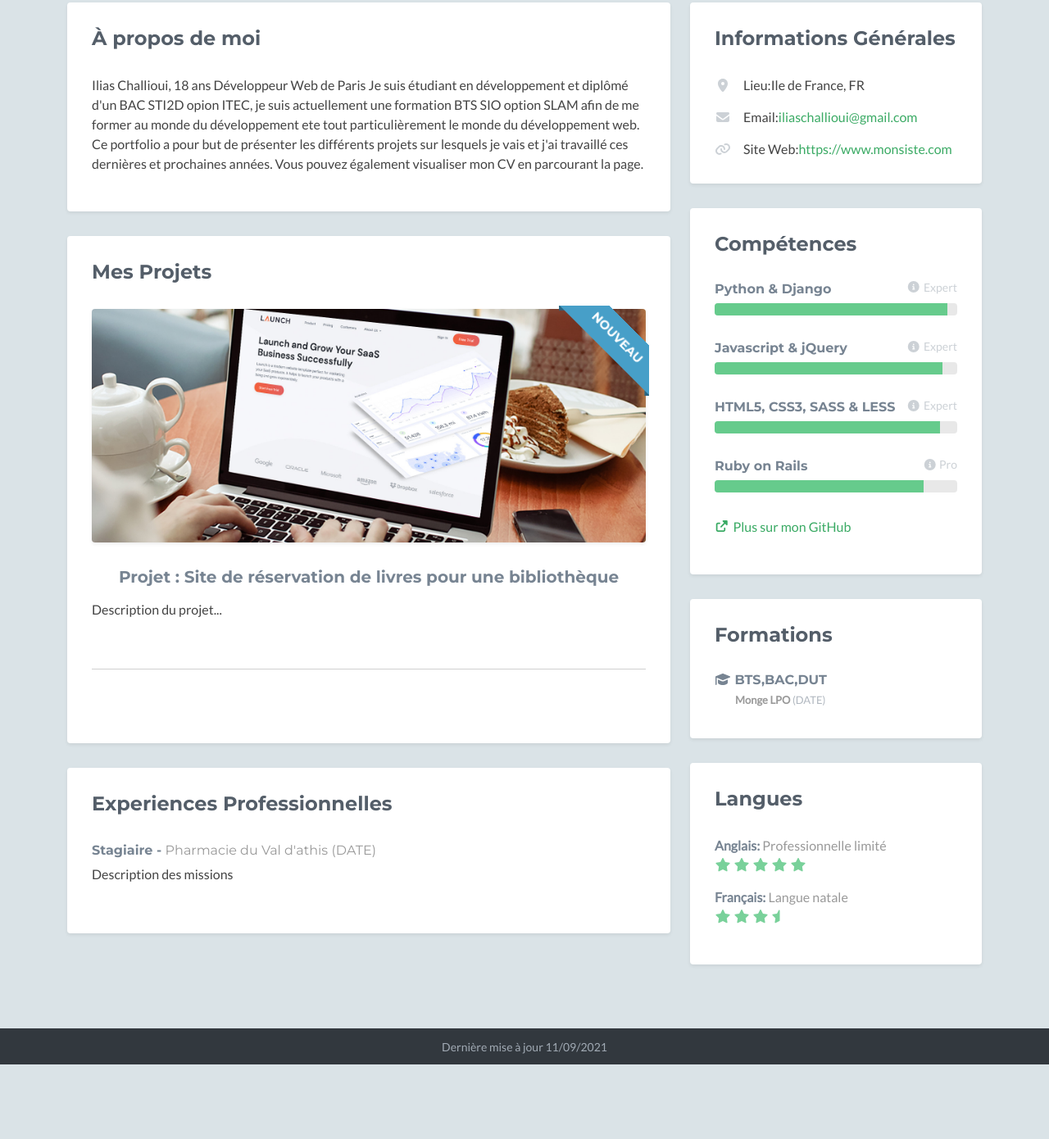
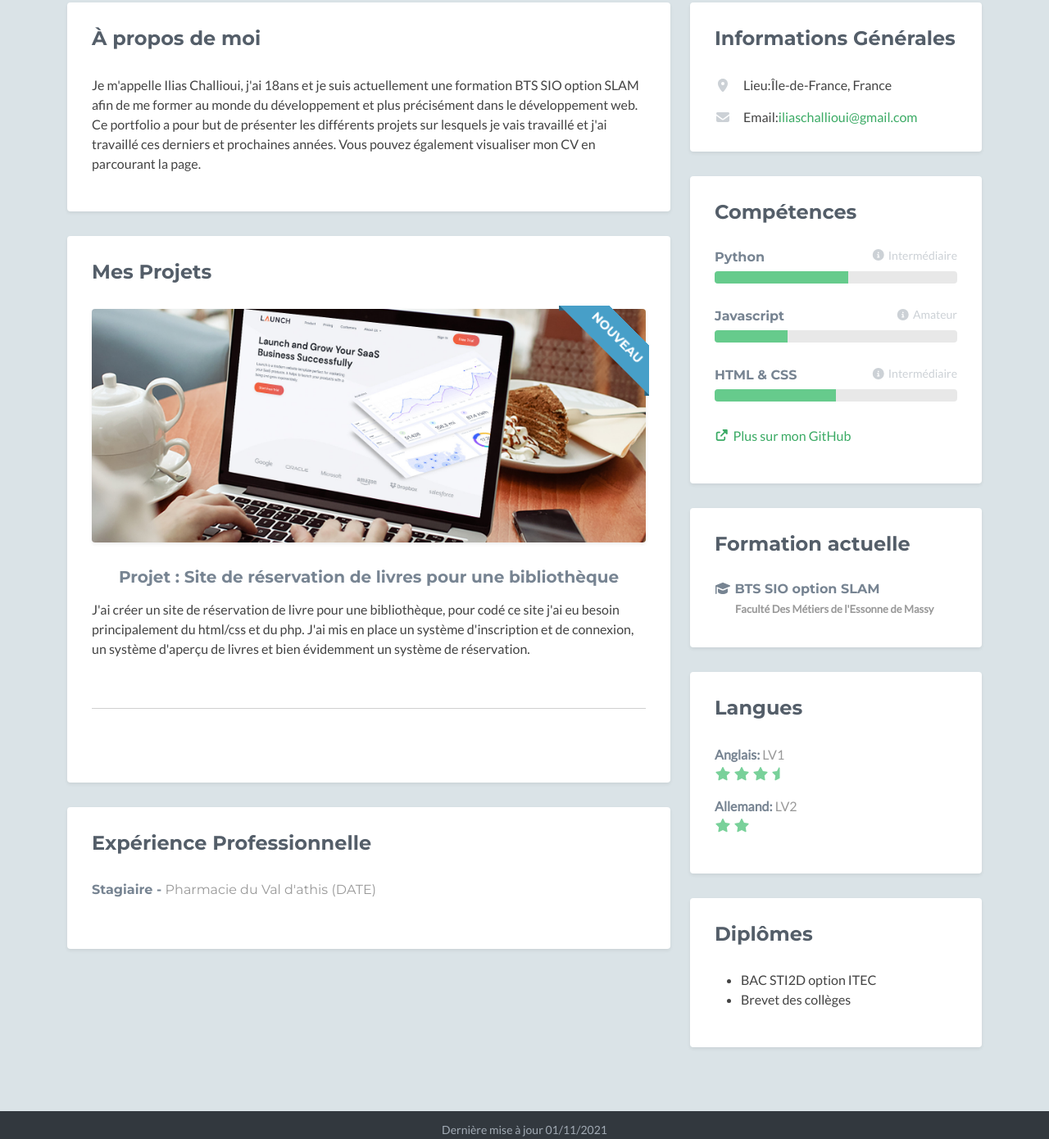
Before and after one commit to iliasalpha/Portefolio, a plain HTML site: page index.html in a window 1280 px wide. Shown: the part 611-2001 px from the top of the page at 82% size. Before the commit the page ends 1910 px from the top, so only its background shows below. Drawn offline with nearby package versions, Linux system fonts and the light colour scheme; a script that the page names is missing.

Commit message:
Update Portfolio

```diff
--- a/index.html
+++ b/index.html
@@ -19,8 +19,8 @@
 
     <!-- github calendar css
     <link rel="stylesheet" href="assets/plugins/github-calendar/dist/github-calendar-responsive.css">
-    <!-- github activity css -->
-    <!-- <link rel="stylesheet" href="https://cdnjs.cloudflare.com/ajax/libs/octicons/2.0.2/octicons.min.css">
+    github activity css
+    <link rel="stylesheet" href="https://cdnjs.cloudflare.com/ajax/libs/octicons/2.0.2/octicons.min.css">
     <link rel="stylesheet" href="assets/plugins/github-activity/src/github-activity.css"> -->
 
     <!-- Theme CSS -->
@@ -63,11 +63,7 @@
                     <div class="section-inner shadow-sm rounded">
                         <h2 class="heading">À propos de moi</h2>
                         <div class="content">
-                            <p>Ilias Challioui, 18 ans
-                                Développeur Web de Paris
-                                Je suis étudiant en développement et diplômé d'un BAC STI2D opion ITEC, je suis actuellement une formation BTS SIO option SLAM afin de me former au monde du développement ete tout particulièrement le monde du développement web.
-                                Ce portfolio a pour but de présenter les différents projets sur lesquels je vais et j'ai travaillé ces dernières et prochaines années. Vous pouvez également visualiser mon CV en parcourant la page.
-                            </p>
+                            <p>Je m'appelle Ilias Challioui, j'ai 18ans et je suis actuellement une formation BTS SIO option SLAM afin de me former au monde du développement et plus précisément dans le développement web. Ce portfolio a pour but de présenter les différents projets sur lesquels je vais travaillé et j'ai travaillé ces derniers et prochaines années. Vous pouvez également visualiser mon CV en parcourant la page.</p>
 
                         </div><!--//content-->
                     </div><!--//section-inner-->
@@ -81,7 +77,7 @@
                             <div class="item featured text-center">
 
                                 <div class="featured-image has-ribbon">
-                                    <a href="https://themes.3rdwavemedia.com/bootstrap-templates/startup/launch-bootstrap-4-template-for-saas-businesses/" target="_blank">
+                                    <a>
                                     <img class="img-fluid project-image rounded shadow-sm" src="assets/images/projects/project-featured.jpg" alt="project name" />
                                     </a>
                                     <div class="ribbon">
@@ -92,7 +88,7 @@
                                 <h3 class="title mb-3"><a href="https://themes.3rdwavemedia.com/bootstrap-templates/startup/launch-bootstrap-4-template-for-saas-businesses/" target="_blank">Projet : Site de réservation de livres pour une bibliothèque</a></h3>
 
                                 <div class="desc text-start">
-                                    <p>Description du projet...</p>
+                                    <p>J'ai créer un site de réservation de livre pour une bibliothèque, pour codé ce site j'ai eu besoin principalement du html/css et du php. J'ai mis en place un système d'inscription et de connexion, un système d'aperçu de livres et bien évidemment un système de réservation.</p>
                                 </div><!--//desc-->
                             </div><!--//item-->
 
@@ -106,7 +102,7 @@
                                     <h3 class="title"><a href="https://themes.3rdwavemedia.com/bootstrap-templates/startup/coderpro-bootstrap-4-startup-template-for-software-projects/" target="_blank">CoderPro - Boootstrap Startup Template For Software Projects</a></h3>
                                     <p class="mb-2">You can put one of your secondary projects here. Suspendisse in tellus dolor. Vivamus a tortor eu turpis pharetra consequat quis non metus. Aliquam aliquam, orci eu suscipit pellentesque, mauris dui tincidunt enim, eget iaculis ante dolor non turpis.</p>
                                     <p><a class="more-link" href="https://themes.3rdwavemedia.com/bootstrap-templates/startup/coderpro-bootstrap-4-startup-template-for-software-projects/" target="_blank"><i class="fas fa-external-link-alt"></i>Find out more</a></p>
-                                </div><!--//desc
+                                </div>//desc
                             </div>-->
                         </div><!--//content-->
                     </div><!--//section-inner-->
@@ -114,11 +110,10 @@
 
                 <section class="experience section">
                     <div class="section-inner shadow-sm rounded">
-                        <h2 class="heading">Experiences Professionnelles</h2>
+                        <h2 class="heading">Expérience Professionnelle</h2>
                         <div class="content">
                             <div class="item">
-                                <h3 class="title">Stagiaire - <span class="place"><a href="#">Pharmacie du Val d'athis</a></span> <span class="year">(DATE)</span></h3>
-                                <p>Description des missions</p>
+                                <h3 class="title">Stagiaire - <span class="place"><a href="https://www.google.com/maps/place/Pharmacie+du+Val+d'Athis/@48.7076365,2.3967616,15z/data=!4m5!3m4!1s0x0:0x9e508f47fb2f1d19!8m2!3d48.7076365!4d2.3967616">Pharmacie du Val d'athis</a></span> <span class="year">(DATE)</span></h3>
                             </div><!--//item-->
 
                         </div><!--//content-->
@@ -131,9 +126,8 @@
                         <h2 class="heading sr-only">Informations Générales</h2>
                         <div class="content">
                             <ul class="list-unstyled">
-                                <li><i class="fas fa-map-marker-alt"></i><span class="sr-only">Lieu:</span>Ile de France, FR</li>
+                                <li><i class="fas fa-map-marker-alt"></i><span class="sr-only">Lieu:</span>Île-de-France, France</li>
                                 <li><i class="fas fa-envelope"></i><span class="sr-only">Email:</span><a href="#">iliaschallioui@gmail.com</a></li>
-                                <li><i class="fas fa-link"></i><span class="sr-only">Site Web:</span><a href="#">https://www.monsiste.com</a></li>
                             </ul>
                         </div><!--//content-->
                     </div><!--//section-inner-->
@@ -147,33 +141,27 @@
                             <div class="skillset">
 
                                 <div class="item">
-                                    <h3 class="level-title">Python &amp; Django<span class="level-label" data-bs-toggle="tooltip" data-bs-placement="left" title="You can use the tooltip to explain more about your skill level..."><i class="fas fa-info-circle"></i>Expert</span></h3>
+                                    <h3 class="level-title">Python<span class="level-label" data-bs-toggle="tooltip" data-bs-placement="left" title="You can use the tooltip to explain more about your skill level..."><i class="fas fa-info-circle"></i>Intermédiaire</span></h3>
 
                                     <div class="level-bar progress">
-									    <div class="progress-bar level-bar-inner" role="progressbar" style="width: 96%" aria-valuenow="96"  aria-valuemin="0" aria-valuemax="96"></div>
+									    <div class="progress-bar level-bar-inner" role="progressbar" style="width: 55%" aria-valuenow="96"  aria-valuemin="0" aria-valuemax="96"></div>
 									</div><!--//level-bar-->
                                 </div><!--//item-->
 
                                 <div class="item">
-                                    <h3 class="level-title">Javascript &amp; jQuery<span class="level-label" data-bs-toggle="tooltip" data-bs-placement="left" title="You can use the tooltip to explain more about your skill level..."><i class="fas fa-info-circle"></i>Expert</span></h3>
+                                    <h3 class="level-title">Javascript<span class="level-label" data-bs-toggle="tooltip" data-bs-placement="left" title="You can use the tooltip to explain more about your skill level..."><i class="fas fa-info-circle"></i>Amateur</span></h3>
                                     <div class="level-bar progress">
-									    <div class="progress-bar level-bar-inner" role="progressbar" style="width: 94%" aria-valuenow="94"  aria-valuemin="0" aria-valuemax="94"></div>
+									    <div class="progress-bar level-bar-inner" role="progressbar" style="width: 30%" aria-valuenow="94"  aria-valuemin="0" aria-valuemax="94"></div>
 									</div><!--//level-bar-->
                                 </div><!--//item-->
 
                                 <div class="item">
-                                    <h3 class="level-title">HTML5, CSS3, SASS &amp; LESS<span class="level-label" data-bs-toggle="tooltip" data-bs-placement="left" title="You can use the tooltip to explain more about your skill level..."><i class="fas fa-info-circle"></i>Expert</span></h3>
+                                    <h3 class="level-title">HTML & CSS<span class="level-label" data-bs-toggle="tooltip" data-bs-placement="left" title="You can use the tooltip to explain more about your skill level..."><i class="fas fa-info-circle"></i>Intermédiaire</span></h3>
                                     <div class="level-bar progress">
-									    <div class="progress-bar level-bar-inner" role="progressbar" style="width: 93%" aria-valuenow="93"  aria-valuemin="0" aria-valuemax="96"></div>
+									    <div class="progress-bar level-bar-inner" role="progressbar" style="width: 50%" aria-valuenow="93"  aria-valuemin="0" aria-valuemax="96"></div>
 									</div><!--//level-bar-->
                                 </div><!--//item-->
 
-                                <div class="item">
-                                    <h3 class="level-title">Ruby on Rails<span class="level-label" data-bs-toggle="tooltip" data-placement="left" title="You can use the tooltip to explain more about your skill level..."><i class="fas fa-info-circle"></i>Pro</span></h3>
-                                    <div class="level-bar progress">
-									    <div class="progress-bar level-bar-inner" role="progressbar" style="width: 86%" aria-valuenow="86"  aria-valuemin="0" aria-valuemax="96"></div>
-									</div><!--//level-bar-->
-                                </div><!--//item-->
 
                                 <p><a class="more-link" href="https://github.com/iliasalpha"><i class="fas fa-external-link-alt"></i>Plus sur mon GitHub</a></p>
                             </div>
@@ -184,11 +172,11 @@
 
                 <aside class="education aside section">
                     <div class="section-inner shadow-sm rounded">
-                        <h2 class="heading">Formations</h2>
+                        <h2 class="heading">Formation actuelle</h2>
                         <div class="content">
                             <div class="item">
-                                <h3 class="title"><i class="fas fa-graduation-cap"></i> BTS,BAC,DUT</h3>
-                                <h4 class="university">Monge LPO <span class="year">(DATE)</span></h4>
+                                <h3 class="title"><i class="fas fa-graduation-cap"></i> BTS SIO option SLAM</h3>
+                                <h4 class="university">Faculté Des Métiers de l'Essonne de Massy</h4>
                             </div><!--//item-->
                         </div><!--//content-->
                     </div><!--//section-inner-->
@@ -201,13 +189,27 @@
                             <ul class="list-unstyled">
                                 <li class="item">
                                     <span class="title"><strong>Anglais:</strong></span>
-                                    <span class="level"> Professionnelle limité <br class="visible-xs"/><i class="fas fa-star"></i> <i class="fas fa-star"></i> <i class="fas fa-star"></i> <i class="fas fa-star"></i> <i class="fas fa-star"></i> </span>
+                                    <span class="level"> LV1 <br class="visible-xs"/><i class="fas fa-star"></i> <i class="fas fa-star"></i> <i class="fas fa-star"></i> <i class="fas fa-star-half"></i></span>
                                 </li><!--//item-->
                                 <li class="item">
-                                    <span class="title"><strong>Français:</strong></span>
-                                    <span class="level">Langue natale <br class="visible-sm visible-xs"/><i class="fas fa-star"></i> <i class="fas fa-star"></i> <i class="fas fa-star"></i> <i class="fas fa-star-half"></i></span>
+                                    <span class="title"><strong>Allemand:</strong></span>
+                                    <span class="level">LV2 <br class="visible-sm visible-xs"/><i class="fas fa-star"></i> <i class="fas fa-star"></i></span>
                                 </li><!--//item-->
                             </ul>
+                        </div><!--//content-->
+                    </div><!--//section-inner-->
+                </aside><!--//section-->
+
+                <aside class="diplomas aside section">
+                    <div class="section-inner shadow-sm rounded">
+                        <h2 class="heading">Diplômes</h2>
+                        <div class="content">
+                            <div class="item">
+                                <ul>
+                                  <li>BAC STI2D option ITEC</li>
+                                  <li>Brevet des collèges</li>
+                                </ul>
+                            </div><!--//item-->
                         </div><!--//content-->
                     </div><!--//section-inner-->
                 </aside><!--//section-->
@@ -218,7 +220,7 @@
     <!-- ******FOOTER****** -->
     <footer class="footer">
         <div class="container text-center">
-                <small class="copyright"> Dernière mise à jour 11/09/2021</small>
+                <small class="copyright"> Dernière mise à jour 01/11/2021</small>
         </div><!--//container-->
     </footer><!--//footer-->
 
```
